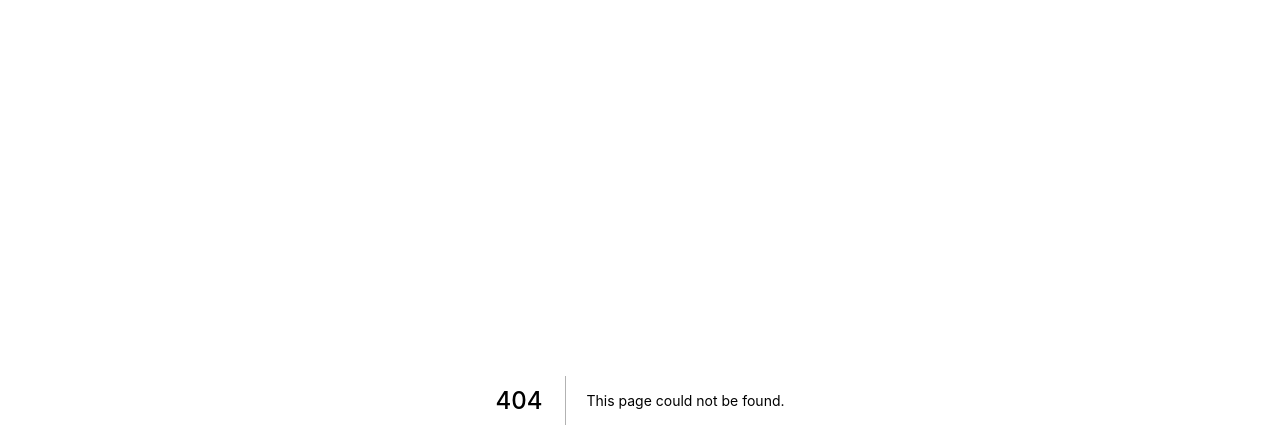
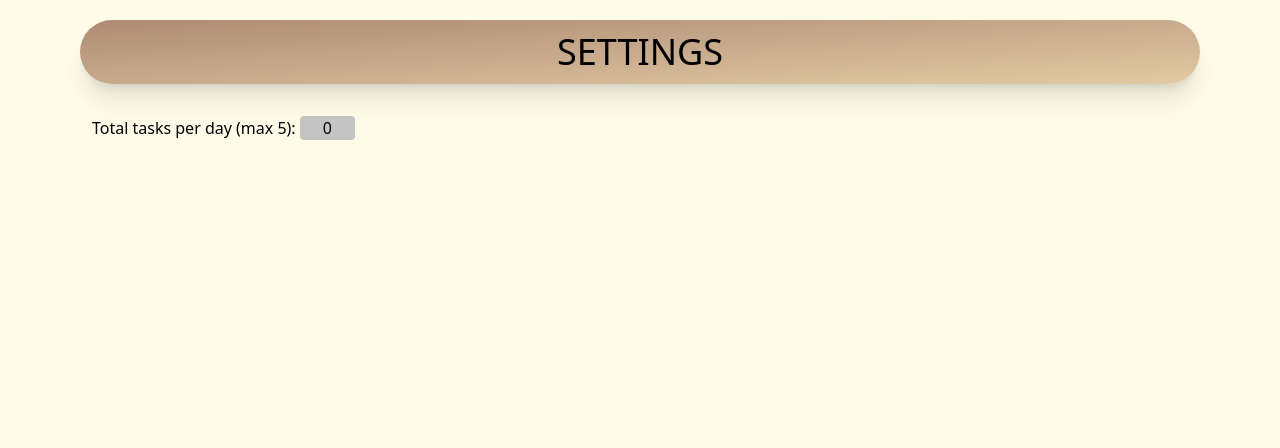
Before and after one commit to Zeno3463/a-little-something, a Next.js app in the folder client/: page /settings in a window 1280 px wide. Before the commit this address had no page. Shown: the top 448 px of the page. Built offline with nearby package versions, Linux system fonts and the light colour scheme.

Commit message:
feat: Added about page and settings page

```diff
--- a/client/components/TaskList.tsx
+++ b/client/components/TaskList.tsx
@@ -33,13 +33,8 @@ const TaskList = () => {
 		window.location.reload();
 	}
 
-	const setTotalTasksNum = (e: React.ChangeEvent<HTMLInputElement>) => {
-		localStorage.setItem('totalTasksNum', parseInt(e.target.value).toString());
-	}
-
 	return <div>
 		<button onClick={refreshTasks}>refresh</button>
-		<input type="number" min={1} max={5} onChange={setTotalTasksNum} />
 		<table>
 			{tasks.map((task, index) => <tr key={index}>
 				<td className='py-5 font-light border lg:border-0 text-center lg:text-left'>{!task.done ? task.name: <s>{task.name}</s>}</td>
--- /dev/null
+++ b/client/pages/about.tsx
@@ -0,0 +1,12 @@
+import React from 'react'
+
+const About = () => {
+	return <div>
+		<div className='text-center shadow-xl lg:text-4xl font-light bg-gradient my-5 mx-20 rounded-full p-3'>ABOUT</div>
+		<div className='mx-20 p-3'>
+			<p>something to say here</p>
+		</div>
+	</div>
+}
+
+export default About
--- /dev/null
+++ b/client/pages/settings.tsx
@@ -0,0 +1,26 @@
+import React, { useEffect, useState } from 'react'
+
+const Settings = () => {
+	const [totalTasksNum, setTotalTasksNum] = useState(0);
+
+	useEffect(() => {
+		setTotalTasksNum(parseInt(localStorage.getItem('totalTasksNum') || '0'));
+	}, []);
+
+	const updateTotalTasksNum = (e: React.ChangeEvent<HTMLInputElement>) => {
+		let newNum = parseInt(e.target.value);
+		if (newNum < 0) newNum = 0;
+		if (newNum > 5) newNum = 5;
+		setTotalTasksNum(newNum);
+		localStorage.setItem('totalTasksNum', newNum.toString());
+	}
+
+	return <div>
+		<div className='text-center shadow-xl lg:text-4xl font-light bg-gradient my-5 mx-20 rounded-full p-3'>SETTINGS</div>
+		<div className='mx-20 p-3 font-light'>
+			Total tasks per day (max 5): <input value={totalTasksNum} className='bg-grey rounded text-center outline-none' type="number" min={1} max={5} onChange={updateTotalTasksNum} />
+		</div>
+	</div>
+}
+
+export default Settings
--- a/client/styles/globals.css
+++ b/client/styles/globals.css
@@ -6,6 +6,14 @@ body {
 	@apply bg-white;
 }
 
+@layer utilities {
+  input[type="number"]::-webkit-inner-spin-button,
+  input[type="number"]::-webkit-outer-spin-button {
+    -webkit-appearance: none;
+    margin: 0;
+  }
+}
+
 .bg-gradient {
 	background-image: linear-gradient(to bottom right, #AD8B73, #E3CAA5);
 }
```
